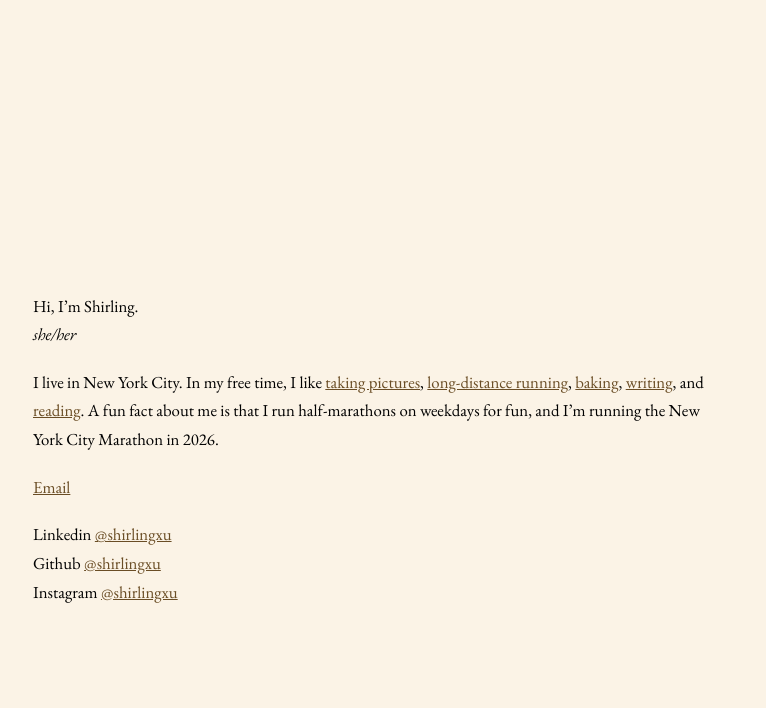
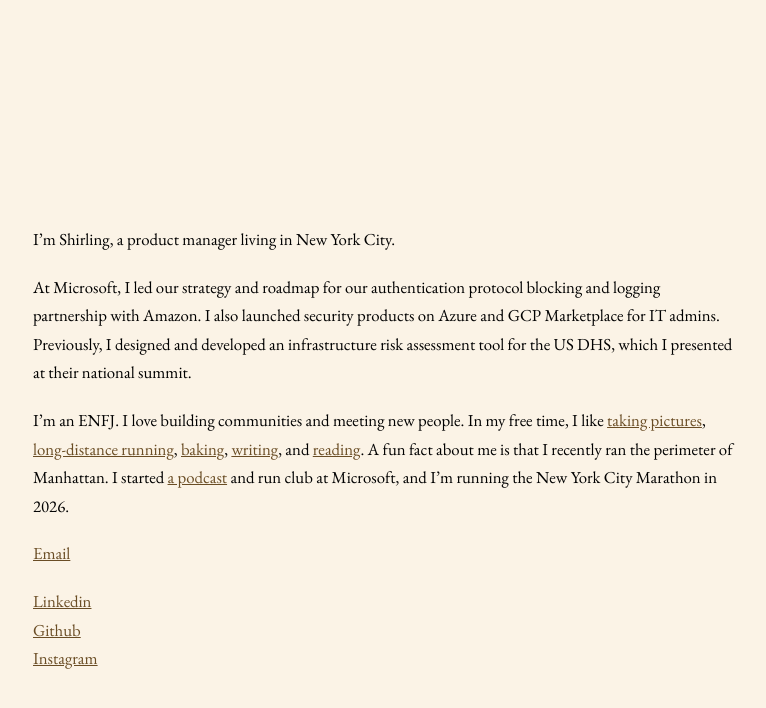
Before and after one commit to shirlingxu/shirlingxu.github.io, a Jekyll site: the page built from index.md, in a window 1280 px wide. Shown: the top 708 px of the page, without its empty margins (257-1023 px from the left). Built offline with Jekyll 4.4.1, drawn with Linux system fonts in a browser that asks for light colours.

Commit message:
update index

```diff
--- a/index.md
+++ b/index.md
@@ -3,13 +3,14 @@ layout: default
 title: "Shirling Xu"
 ---
 
-Hi, I'm Shirling.
-*she/her*
+I'm Shirling, a product manager living in New York City.
 
-I live in New York City. In my free time, I like [taking pictures](https://www.instagram.com/shirlingpics), [long-distance running](https://www.strava.com/athletes/118068123), [baking](https://www.instagram.com/shirlingbakes), [writing](https://www.substack.com/@shirling), and [reading](https://www.goodreads.com/shirlingxu). A fun fact about me is that I run half-marathons on weekdays for fun, and I’m running the New York City Marathon in 2026.
+At Microsoft, I led our strategy and roadmap for our authentication protocol blocking and logging partnership with Amazon. I also launched security products on Azure and GCP Marketplace for IT admins. Previously, I designed and developed an infrastructure risk assessment tool for the US DHS, which I presented at their national summit.
 
-[Email](mailto:shirlingxu@gmail.com)
+I'm an ENFJ. I love building communities and meeting new people. In my free time, I like [taking pictures](https://www.instagram.com/shirlingpics), [long-distance running](https://www.strava.com/athletes/118068123), [baking](https://www.instagram.com/shirlingbakes), [writing](https://www.substack.com/@shirling), and [reading](https://www.goodreads.com/shirlingxu). A fun fact about me is that I recently ran the perimeter of Manhattan. I started [a podcast](https://open.spotify.com/show/06VOdssQHF2Y0iCV7Hxmu8) and run club at Microsoft, and I'm running the New York City Marathon in 2026.
 
-Linkedin [@shirlingxu](https://www.linkedin.com/in/shirlingxu)
-Github [@shirlingxu](https://www.github.com/shirlingxu)
-Instagram [@shirlingxu](https://www.instagram.com/shirlingxu)
+[Email](mailto:shirling.xu@gmail.com)
+
+[Linkedin](https://www.linkedin.com/in/shirlingxu)
+[Github](https://www.github.com/shirlingxu)
+[Instagram](https://www.instagram.com/shirlingxu)
```
